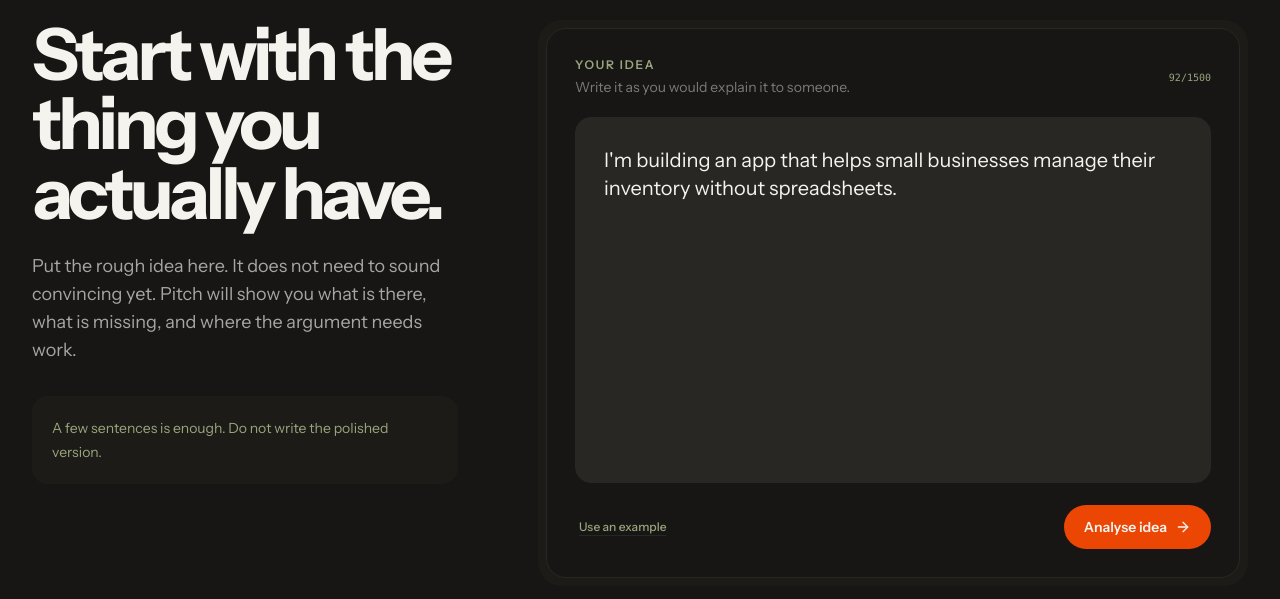
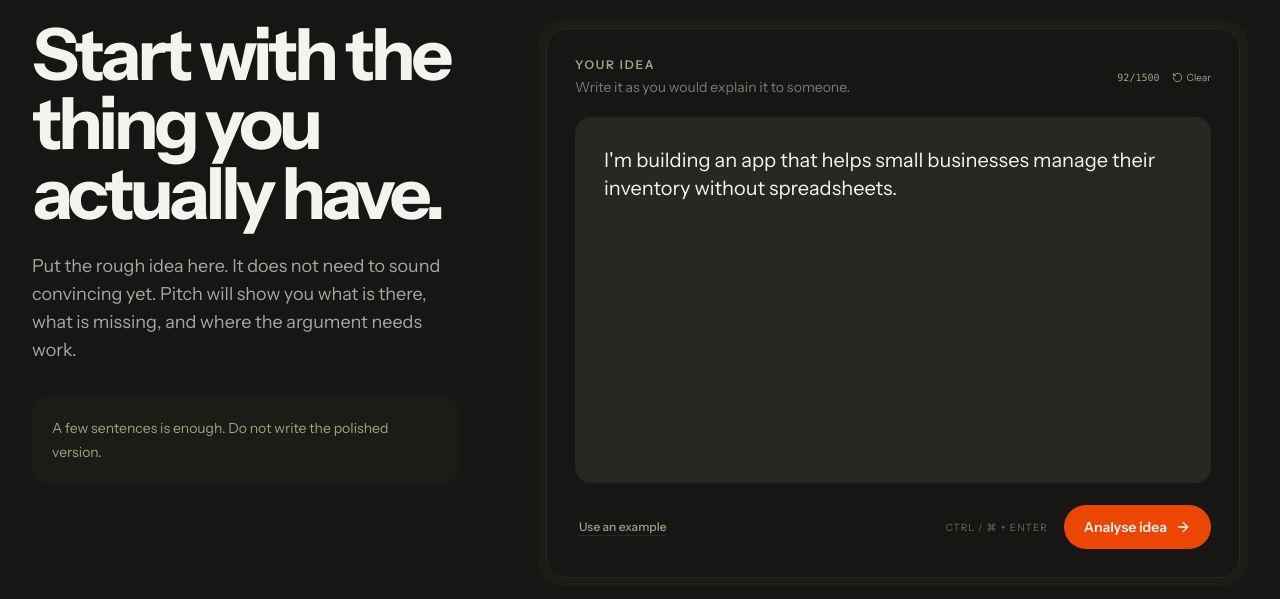
Before and after one commit to Wuraola-Adebisi/Pitch, a React (Vite) app: page /app in a window 1280 px wide. Both pictures are taken after a click on the button "Use an example". Shown: the part 196-795 px from the top of the page. Built offline with nearby package versions, Linux system fonts and the light colour scheme.

Commit message:
Improve idea entry controls

```diff
--- a/src/pages/Input.tsx
+++ b/src/pages/Input.tsx
@@ -1,6 +1,6 @@
 import { useState } from 'react'
 import { useNavigate } from 'react-router-dom'
-import { ArrowRight } from 'lucide-react'
+import { ArrowRight, RotateCcw } from 'lucide-react'
 import { usePitch } from '../lib/usePitch'
 
 const EXAMPLE = "I'm building an app that helps small businesses manage their inventory without spreadsheets."
@@ -43,12 +43,18 @@ export default function Input() {
                   <p className="text-xs font-semibold uppercase tracking-[.15em] text-[#99a57d]">Your idea</p>
                   <p className="mt-1 text-sm text-[#f5f3ee]/45">Write it as you would explain it to someone.</p>
                 </div>
-                <span className="font-mono text-[10px] text-[#99a57d]">{text.length}/1500</span>
+                <div className="flex items-center gap-3">
+                  <span className="font-mono text-[10px] text-[#99a57d]">{text.length}/1500</span>
+                  {text && <button type="button" onClick={() => setText('')} className="inline-flex items-center gap-1 text-[10px] text-[#99a57d] hover:text-[#f5f3ee]"><RotateCcw size={11} />Clear</button>}
+                </div>
               </div>
               <textarea autoFocus value={text} onChange={(e) => setText(e.target.value)} onKeyDown={(e) => { if ((e.metaKey || e.ctrlKey) && e.key === 'Enter') go() }} placeholder={EXAMPLE} rows={11} maxLength={1500} aria-label="Your idea" className="mt-5 w-full resize-none rounded-2xl border border-[#282723] bg-[#282723] p-5 text-lg leading-7 text-[#f5f3ee] placeholder:text-[#f5f3ee]/25 focus:border-[#eb4604] focus:outline-none sm:p-7 sm:text-xl" />
               <div className="mt-4 flex flex-col justify-between gap-4 sm:flex-row sm:items-center">
                 <button type="button" onClick={() => setText(EXAMPLE)} className="px-1 text-xs font-medium text-[#99a57d] underline decoration-[#282723] underline-offset-4 hover:text-[#f5f3ee]">Use an example</button>
-                <button type="button" onClick={go} disabled={!text.trim()} className="inline-flex items-center justify-center gap-2 rounded-full bg-[#eb4604] px-5 py-3 text-sm font-semibold text-[#f5f3ee] transition-colors hover:bg-[#f77e0d] disabled:opacity-30">Analyse idea <ArrowRight size={16} /></button>
+                <div className="flex items-center gap-4">
+                  <span className="hidden text-[10px] uppercase tracking-[.1em] text-[#99a57d]/60 sm:inline">Ctrl / ⌘ + Enter</span>
+                  <button type="button" onClick={go} disabled={!text.trim()} className="inline-flex items-center justify-center gap-2 rounded-full bg-[#eb4604] px-5 py-3 text-sm font-semibold text-[#f5f3ee] transition-colors hover:bg-[#f77e0d] disabled:opacity-30">Analyse idea <ArrowRight size={16} /></button>
+                </div>
               </div>
             </div>
           </div>
```
